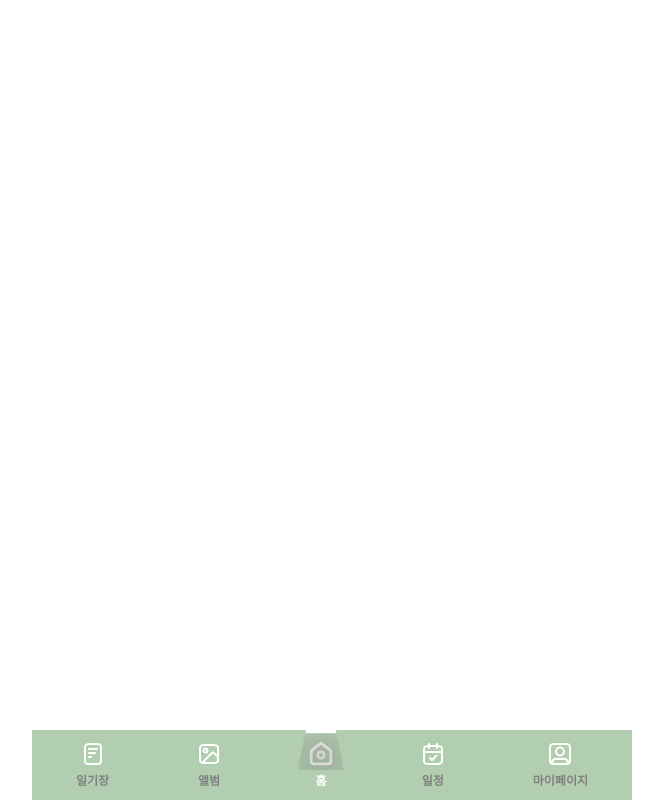
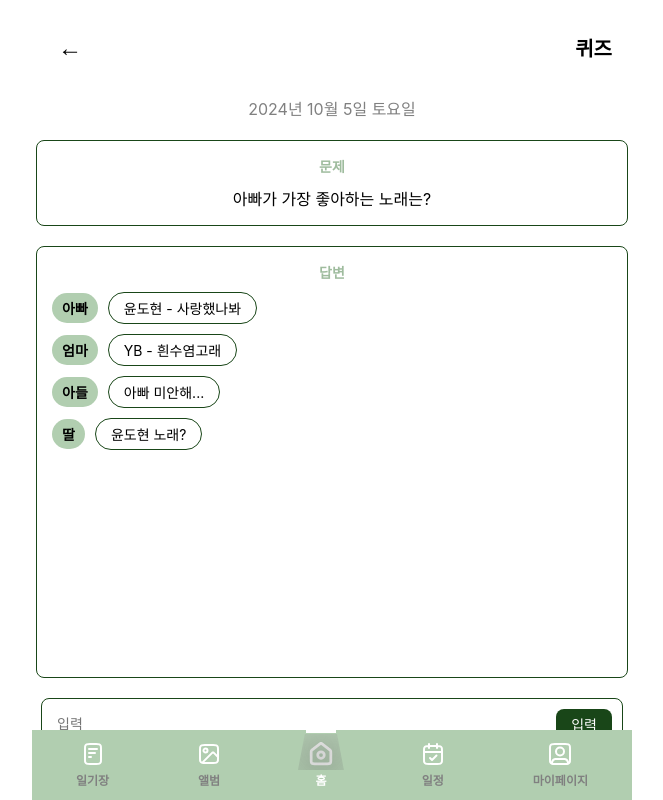
Before and after one commit to MyongjiCollaboration/Front, a React (Create React App) app: page /home in a window 1280 px wide. Before the commit this address had no page. Shown: the whole page, without its empty margins (308-971 px from the left). Built offline with nearby package versions, Linux system fonts and the light colour scheme.

Commit message:
feat : Home UI 틀 구성 및 Backbutton 이미지 추가

```diff
--- a/src/App.js
+++ b/src/App.js
@@ -2,6 +2,7 @@ import React from 'react';
 import './App.css';
 import Login from './page/Login.js';
 import Album from './page/Album.js';
+import Home from './page/home.js';
 import { BrowserRouter as Router, Routes, Route } from 'react-router-dom';
 import BottomNav from './components/BottomNav.js';
 import { ThemeProvider } from 'styled-components';
@@ -14,6 +15,7 @@ function App() {
         <div className='App'>
           <Routes>
             <Route path='/' element={<Login />} />
+            <Route path='/home' element={<Home />} />
             <Route path='/album' element={<Album />} />
           </Routes>
         </div>
--- /dev/null
+++ b/src/page/home.js
@@ -0,0 +1,210 @@
+import React, { useState } from 'react';
+import styled, { ThemeProvider } from 'styled-components';
+import Theme from '../styles/Theme';
+
+const Home = () => {
+  const [inputValue, setInputValue] = useState('');
+  const [answers, setAnswers] = useState([
+    { nickname: '아빠', answer: '윤도현 - 사랑했나봐' },
+    { nickname: '엄마', answer: 'YB - 흰수염고래' },
+    { nickname: '아들', answer: '아빠 미안해...' },
+    { nickname: '딸', answer: '윤도현 노래?' },
+  ]);
+
+  const handleInputChange = (e) => {
+    setInputValue(e.target.value);
+  };
+
+  const handleSubmit = (e) => {
+    e.preventDefault();
+    if (inputValue.trim()) {
+      setAnswers([...answers, { nickname: '나', answer: inputValue }]);
+      setInputValue('');
+    }
+  };
+
+  return (
+    <ThemeProvider theme={Theme}>
+      <Container>
+        <Header>
+          <BackButton>←</BackButton>
+          <Title>퀴즈</Title>
+        </Header>
+
+        <DateText>2024년 10월 5일 토요일</DateText>
+
+        <QuestionBox>
+          <QuestionLabel>문제</QuestionLabel>
+          <QuestionText>아빠가 가장 좋아하는 노래는?</QuestionText>
+        </QuestionBox>
+
+        <AnswerBox>
+          <AnswerLabel>답변</AnswerLabel>
+          <AnswerList>
+            {answers.map((answer, index) => (
+              <AnswerItem key={index}>
+                <Nickname>{answer.nickname}</Nickname>
+                <AnswerText>{answer.answer}</AnswerText>
+              </AnswerItem>
+            ))}
+          </AnswerList>
+        </AnswerBox>
+
+        <InputForm onSubmit={handleSubmit}>
+          <InputField
+            type='text'
+            value={inputValue}
+            onChange={handleInputChange}
+            placeholder='입력'
+          />
+          <SubmitButton type='submit'>입력</SubmitButton>
+        </InputForm>
+      </Container>
+    </ThemeProvider>
+  );
+};
+
+export default Home;
+
+// Styled Components
+const Container = styled.div`
+  max-width: 600px;
+  margin: 0 auto;
+  padding: 20px;
+  display: flex;
+  flex-direction: column;
+  align-items: center;
+  min-height: 100vh;
+  background-color: ${({ theme }) => theme.colors.white};
+  box-sizing: border-box;
+`;
+
+const Header = styled.div`
+  width: 100%;
+  display: flex;
+  justify-content: space-between;
+  align-items: center;
+  margin-bottom: 20px;
+`;
+
+const BackButton = styled.button`
+  background: none;
+  border: none;
+  font-size: 24px;
+  cursor: pointer;
+`;
+
+const Title = styled.h1`
+  font-size: 20px;
+  font-weight: bold;
+  color: ${({ theme }) => theme.colors.black};
+`;
+
+const DateText = styled.div`
+  font-size: 16px;
+  color: ${({ theme }) => theme.colors.gray};
+  margin-bottom: 20px;
+`;
+
+const QuestionBox = styled.div`
+  width: 100%;
+  border: 1px solid ${({ theme }) => theme.colors.green1};
+  border-radius: 8px;
+  padding: 15px;
+  margin-bottom: 20px;
+  background-color: ${({ theme }) => theme.colors.lightGreen};
+`;
+
+const QuestionLabel = styled.div`
+  font-size: 14px;
+  font-weight: bold;
+  color: ${({ theme }) => theme.colors.green2};
+  margin-bottom: 10px;
+`;
+
+const QuestionText = styled.div`
+  font-size: 16px;
+  color: ${({ theme }) => theme.colors.black};
+`;
+
+const AnswerBox = styled.div`
+  width: 100%;
+  height: 50vh;
+  border: 1px solid ${({ theme }) => theme.colors.green1};
+  border-radius: 8px;
+  padding: 15px;
+  margin-bottom: 20px;
+  background-color: ${({ theme }) => theme.colors.lightGreen};
+  overflow-y: auto;
+`;
+
+const AnswerLabel = styled.div`
+  font-size: 14px;
+  font-weight: bold;
+  color: ${({ theme }) => theme.colors.green2};
+  margin-bottom: 10px;
+`;
+
+const AnswerList = styled.div`
+  display: flex;
+  flex-direction: column;
+`;
+
+const AnswerItem = styled.div`
+  display: flex;
+  align-items: center;
+  margin-bottom: 10px;
+`;
+
+const Nickname = styled.div`
+  font-size: 14px;
+  font-weight: bold;
+  color: ${({ theme }) => theme.colors.black};
+  background-color: ${({ theme }) => theme.colors.green4};
+  padding: 5px 10px;
+  border-radius: 20px;
+  margin-right: 10px;
+`;
+
+const AnswerText = styled.div`
+  font-size: 14px;
+  color: ${({ theme }) => theme.colors.black};
+  background-color: ${({ theme }) => theme.colors.white};
+  border: 1px solid ${({ theme }) => theme.colors.green1};
+  padding: 5px 15px;
+  border-radius: 20px;
+`;
+
+const InputForm = styled.form`
+  display: flex;
+  width: 100%;
+  border: 1px solid ${({ theme }) => theme.colors.green1};
+  border-radius: 8px;
+  padding: 10px;
+  background-color: ${({ theme }) => theme.colors.white};
+  position: sticky;
+  bottom: 0;
+`;
+
+const InputField = styled.input`
+  flex: 1;
+  border: none;
+  outline: none;
+  padding: 5px;
+  font-size: 14px;
+  color: ${({ theme }) => theme.colors.black};
+`;
+
+const SubmitButton = styled.button`
+  background-color: ${({ theme }) => theme.colors.green1};
+  color: ${({ theme }) => theme.colors.white};
+  border: none;
+  border-radius: 8px;
+  padding: 5px 15px;
+  cursor: pointer;
+  font-size: 14px;
+  margin-left: 10px;
+  &:hover {
+    background-color: ${({ theme }) => theme.colors.green2};
+  }
+`;
```
Also changed, not shown: src/img/Bottombar/BackButton.svg (added).
